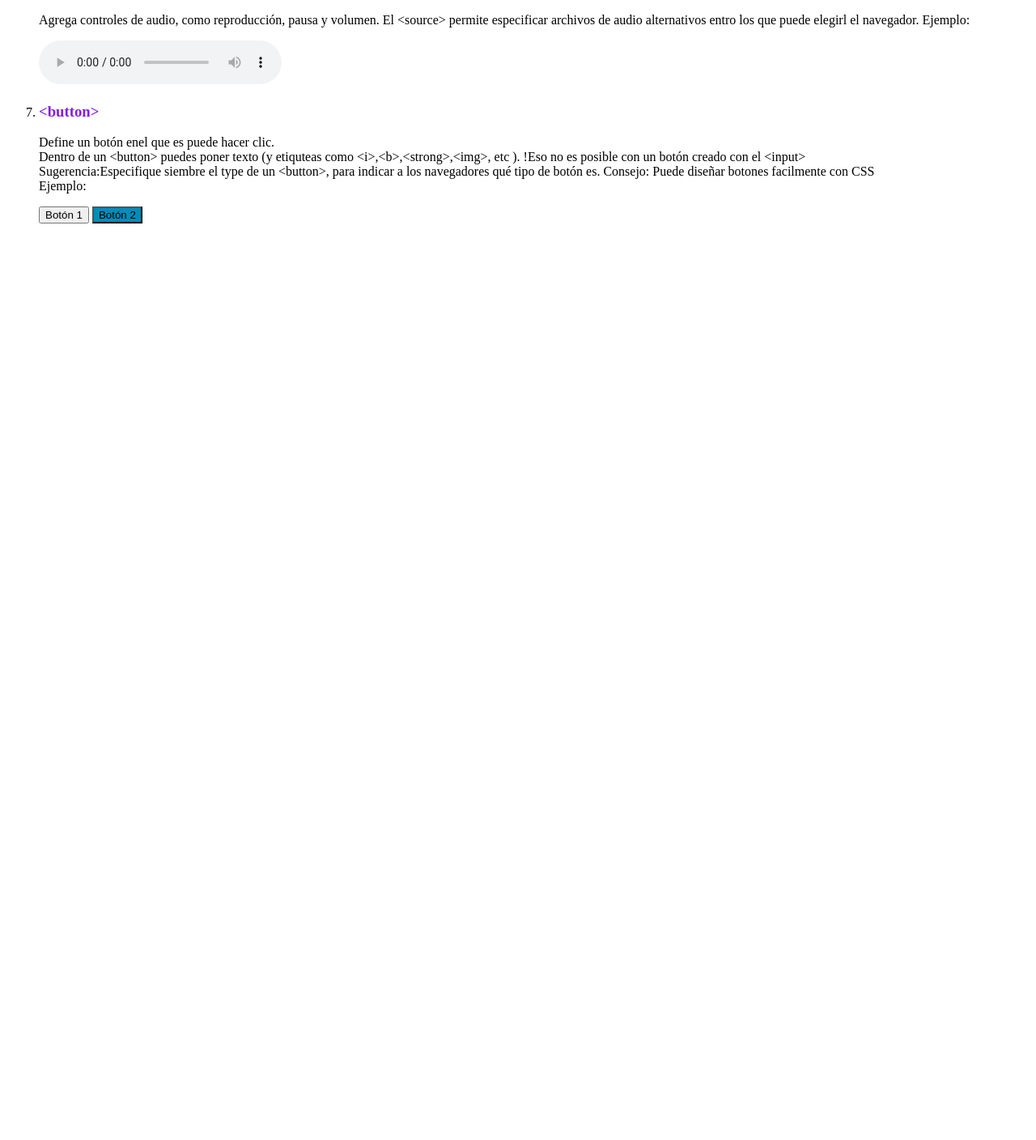
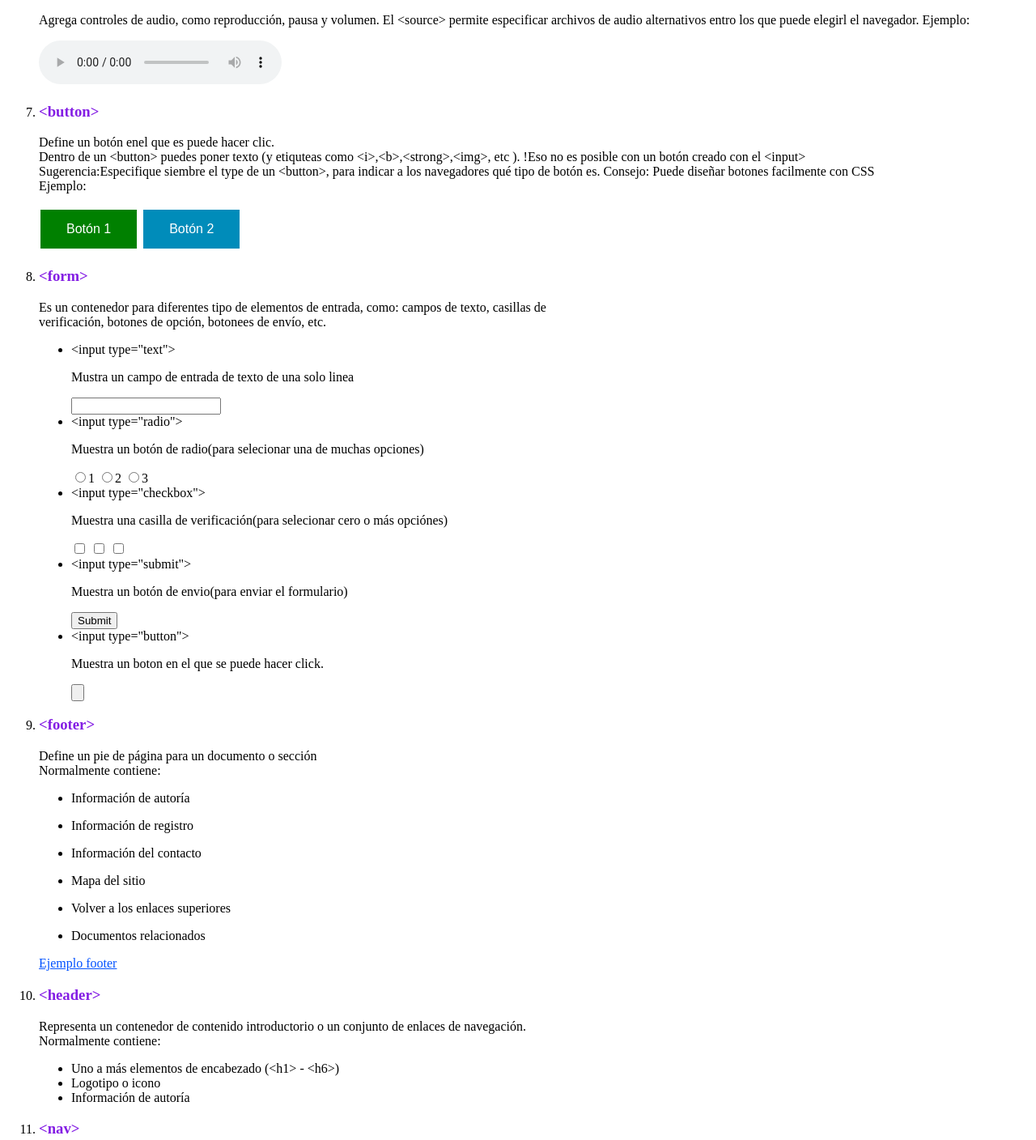
Before and after one commit to Freddy2412/DesarrolloWeb, a plain HTML site: page Etiquetas_HTML/index.html in a window 1280 px wide. Shown: the part 890-2298 px from the top of the page at 81% size. Before the commit the page ends 1182 px from the top, so only its background shows below. Drawn offline with Linux system fonts and the light colour scheme.

Commit message:
Continuamos con la práctica de etiquetas

```diff
--- a/Etiquetas_HTML/index.html
+++ b/Etiquetas_HTML/index.html
@@ -8,6 +8,7 @@
 </head>
 <body>
     <style>
+
         h3{
             color:rgb(132, 30, 228)
         }
@@ -19,6 +20,17 @@
         }
         .lista-s>li{
             list-style: disc;
+        }
+        .boton{
+        border:none;
+        color:white;
+        padding:15px 32px;
+        text-align:center;
+        text-decoration:none;
+        display:inline-block;
+        font-size:16px;
+        margin:4px 2px;
+        cursor:pointer;
         }
 
     </style>
@@ -73,8 +85,69 @@
                 Consejo: Puede diseñar botones facilmente con CSS<br>
                 Ejemplo:<br>
                 </p>
-                <button style="background-color:#4CAFS0">Botón 1</button>
-                <button style="background-color:#008CBA">Botón 2</button>
+                <button class="boton" style="background-color:green">Botón 1</button>
+                <button class="boton" style="background-color:#008CBA">Botón 2</button>
+
+        <li><h3>&lt;form&gt;</h3>
+            <p>Es un contenedor para diferentes tipo de elementos de entrada, como: campos de texto, casillas de<br>
+                verificación, botones de opción, botonees de envío, etc.</p>
+
+            <ul class="lista-s">
+                <li>&lt;input type="text"&gt;
+                <p>Mustra un campo de entrada de texto de una solo linea</p>
+                <input type="text">
+
+                <li>&lt;input type="radio"&gt;
+                <p>Muestra un botón de radio(para selecionar una de muchas opciones)</p>
+                <input type="radio" name="grado">1
+                <input type="radio" name="grado">2
+                <input type="radio" name="grado">3
+
+                <li>&lt;input type="checkbox"&gt;
+                <p>Muestra una casilla de verificación(para selecionar cero o más opciónes)</p>
+                <input type="checkbox">
+                <input type="checkbox">
+                <input type="checkbox">
+
+                <li>&lt;input type="submit"&gt;
+                <p>Muestra un botón de envio(para enviar el formulario)</p>
+                <input type="submit">
+
+                <li>&lt;input type="button"&gt;
+                <p>Muestra un boton en el que se puede hacer click.</p>
+                <input type="button">
+            </ul>
+
+        <li><h3>&lt;footer&gt;</h3>
+            <p>Define un pie de página para un documento o sección<br>
+                Normalmente contiene:</p>
+                <ul class="lista-s">
+                    <li>Información de autoría
+                    <li><p>Información de registro</p>
+                    <li><p>Información del contacto</p>
+                    <li><p>Mapa del sitio</p>
+                    <li><p>Volver a los enlaces superiores</p>
+                    <li><p>Documentos relacionados</p>
+                </ul>
+            <p><a href="C:/DEV/EDC_DesarrolloWeb/2_EstructuraBásicaHTML/example/footer.html">Ejemplo footer</a></p>
+
+        <li><h3>&lt;header&gt;</h3>
+            <p>Representa un contenedor de contenido introductorio o un conjunto de enlaces de navegación.<br>
+                Normalmente contiene:</p>
+            <ul class="lista-s">
+                <li>Uno a más elementos de encabezado (&lt;h1&gt; - &lt;h6&gt;)
+                <li>Logotipo o icono
+                <li>Información de autoría
+
+            </ul>
+
+
+
+
+
+        <li><h3>&lt;nav&gt;</h3>
+
+
     </ul>
 </body>
 </html>
```
